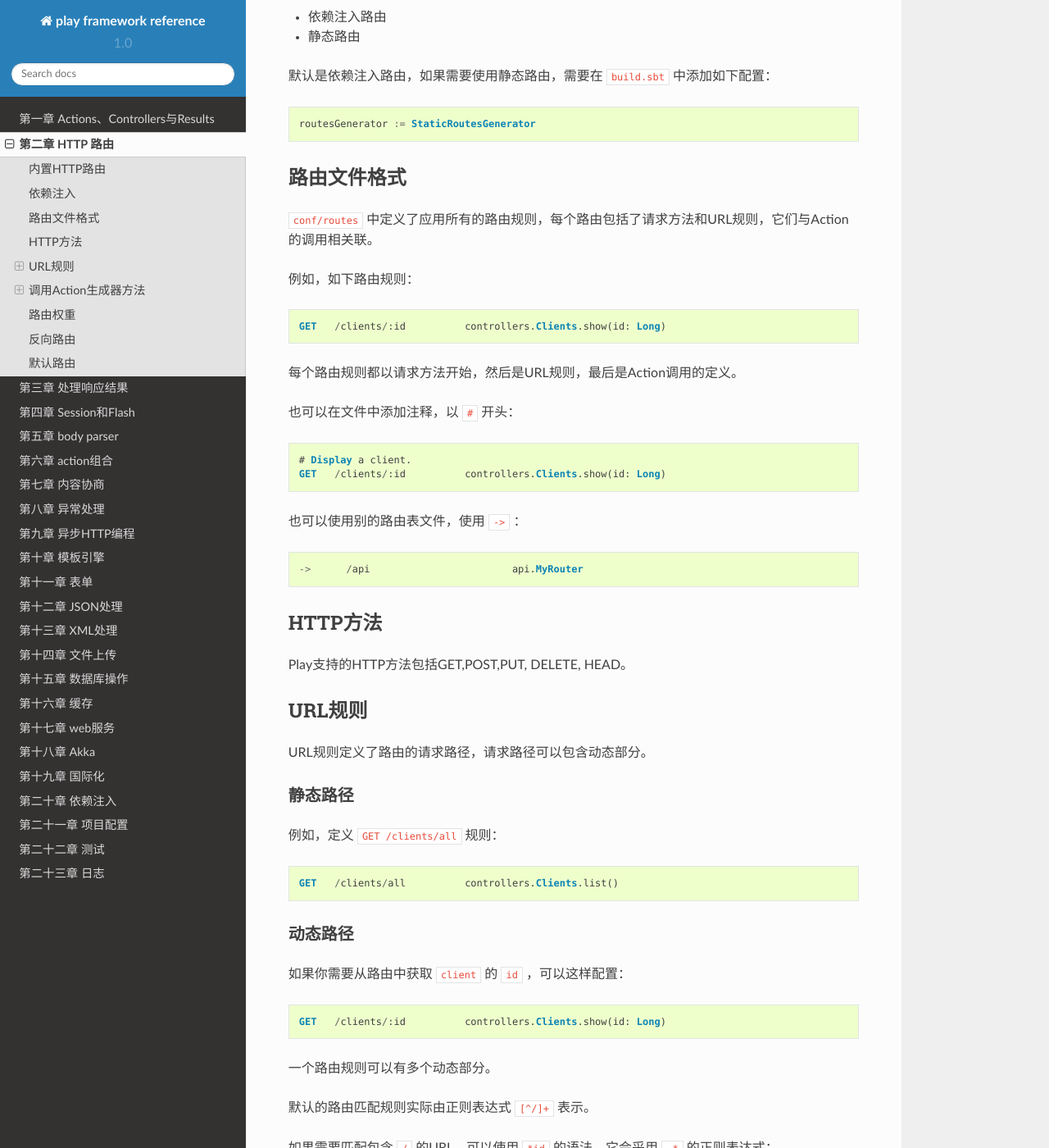
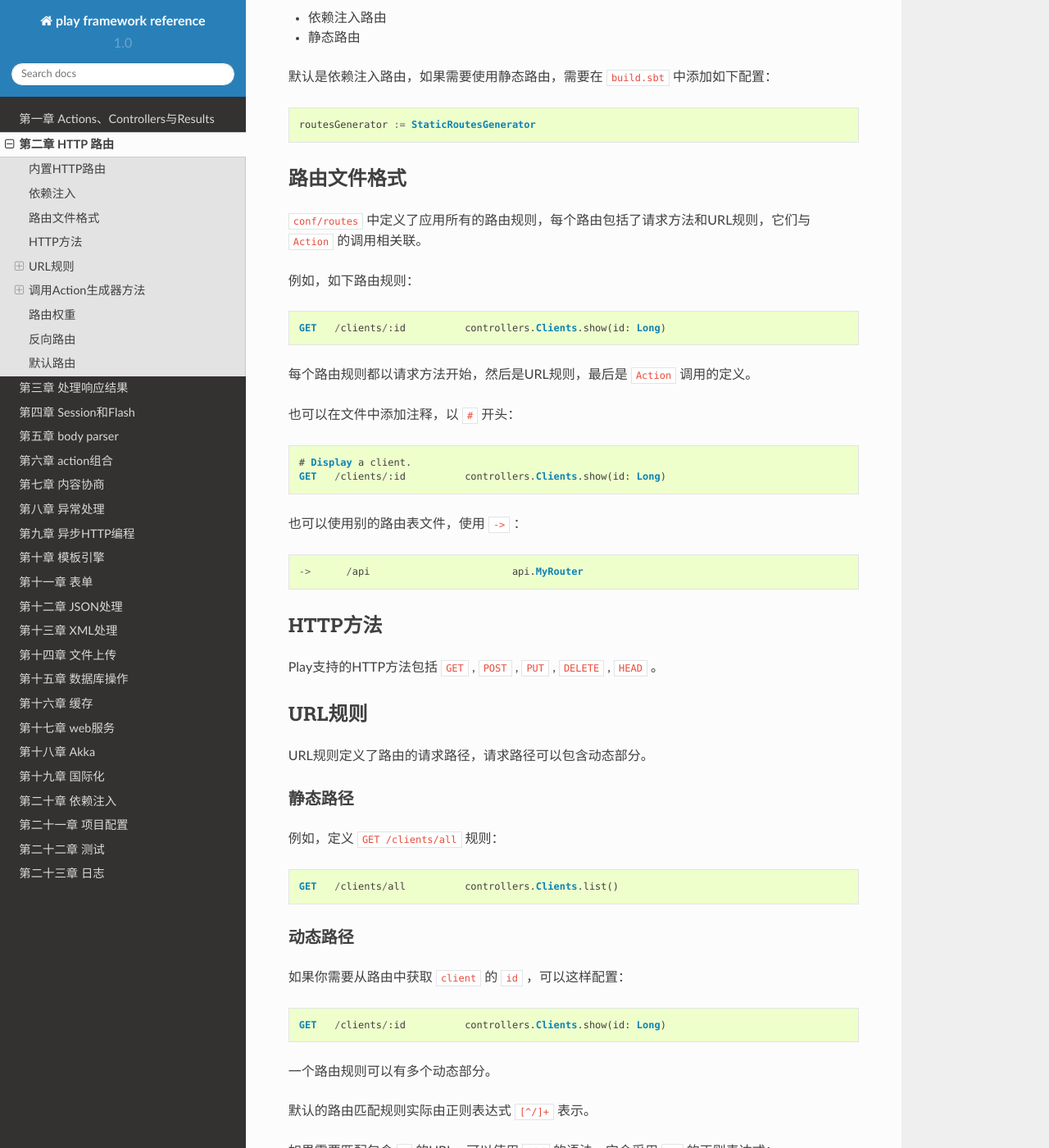
Before and after one commit to nummy/play-framework-reference, a Sphinx documentation site: the page built from source/chapter/http_routing.rst, in a window 1280 px wide and 1400 px high, scrolled down 542 px. Shown: the whole window at 82% size. Built offline with Sphinx 7.4.7 and the Read the Docs theme 2.0.0, drawn with Linux system fonts in a browser that asks for light colours; some of the changed text lies outside the part shown.

```diff
--- a/source/chapter/http_routing.rst
+++ b/source/chapter/http_routing.rst
@@ -4,7 +4,7 @@
 内置HTTP路由
 -----------
 
-路由用于将HTTP请求导向Action。
+路由用于将HTTP请求导向 ``Action`` 。
 
 HTTP请求被MVC视为事件处理，事件包括两部分信息：
 
@@ -33,7 +33,7 @@ Play支持生成两种类型的路由：
 路由文件格式
 -----------
 
-``conf/routes`` 中定义了应用所有的路由规则，每个路由包括了请求方法和URL规则，它们与Action的调用相关联。
+``conf/routes`` 中定义了应用所有的路由规则，每个路由包括了请求方法和URL规则，它们与 ``Action`` 的调用相关联。
 
 例如，如下路由规则：
 
@@ -41,7 +41,7 @@ Play支持生成两种类型的路由：
 
   GET   /clients/:id          controllers.Clients.show(id: Long)
 
-每个路由规则都以请求方法开始，然后是URL规则，最后是Action调用的定义。
+每个路由规则都以请求方法开始，然后是URL规则，最后是 ``Action`` 调用的定义。
 
 也可以在文件中添加注释，以 ``#`` 开头：
 
@@ -61,7 +61,7 @@ Play支持生成两种类型的路由：
 HTTP方法
 --------
 
-Play支持的HTTP方法包括GET,POST,PUT, DELETE, HEAD。
+Play支持的HTTP方法包括 ``GET`` , ``POST`` , ``PUT`` ,  ``DELETE`` ,  ``HEAD`` 。
 
 URL规则
 -------
@@ -113,7 +113,7 @@ Play还支持自定义URL规则，使用 ``$id<regex>`` 语法：
 调用Action生成器方法
 -------------------
 
-路由定义的最后一部分就是调用Action生成方法，这部分必须定义一个合法的方法，该方法返回一个Action类型的值。
+路由定义的最后一部分就是调用 ``Action``生成方法，这部分必须定义一个合法的方法，该方法返回一个 ``Action`` 类型的值。
 
 如果方法没有定义任何参数：
 
@@ -208,7 +208,7 @@ GET   /                     controllers.Application.homePage()
 反向路由
 -------
 
-也可以通过调用的方法反向生成URL，对于路由规则中的 ``controller`` ，play会在routes目录中生成一个反向控制器，返回 ``play.api.mvc.Call`` 。
+也可以通过调用的方法反向生成URL，对于路由规则中的 ``controller`` ，play会在 ``routes`` 目录中生成一个反向控制器，返回 ``play.api.mvc.Call`` 。
 
 ``play.api.mvc.Call`` 定义了一个HTTP调用，它提供了请求方法和URI。
 
```
